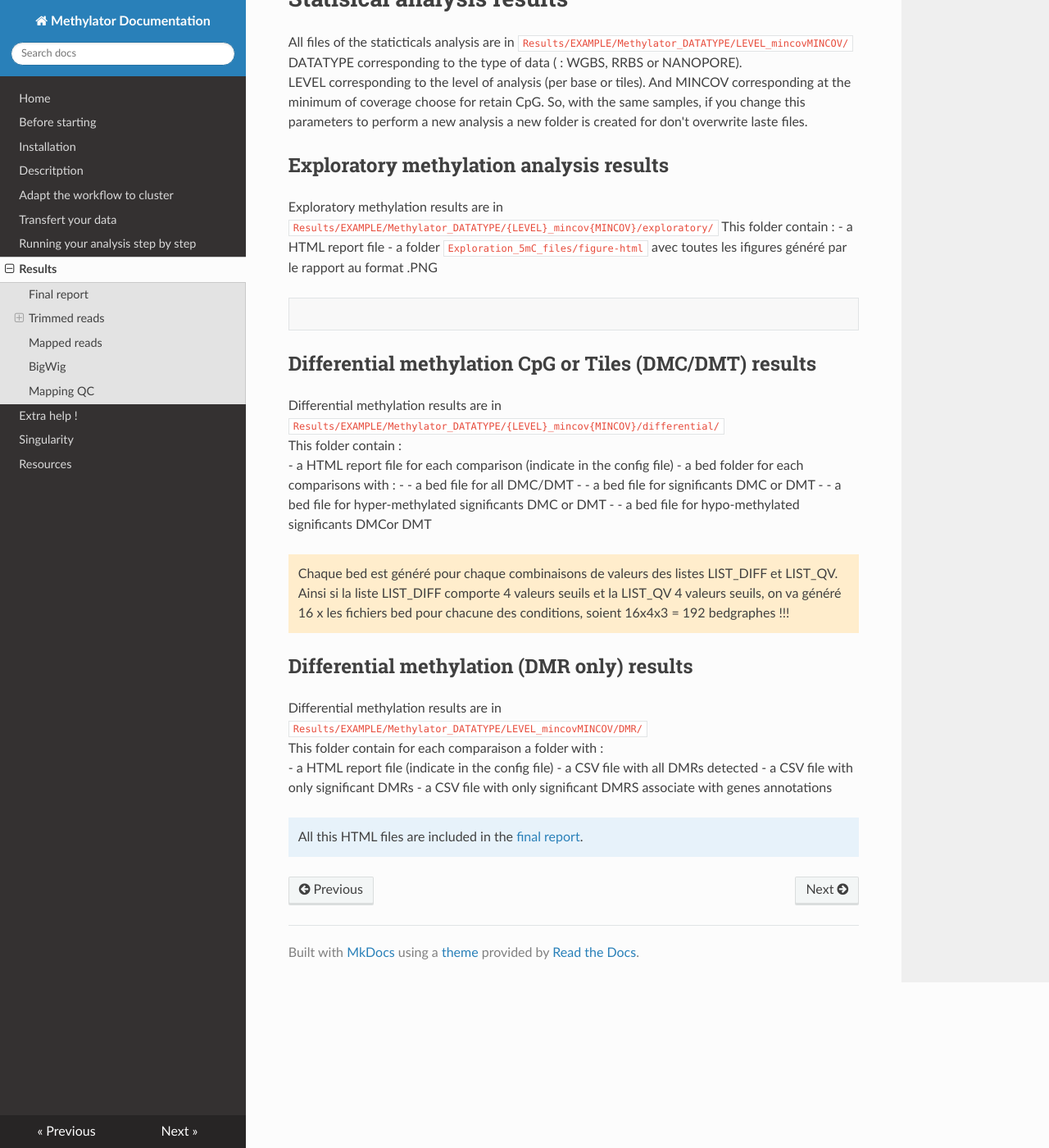
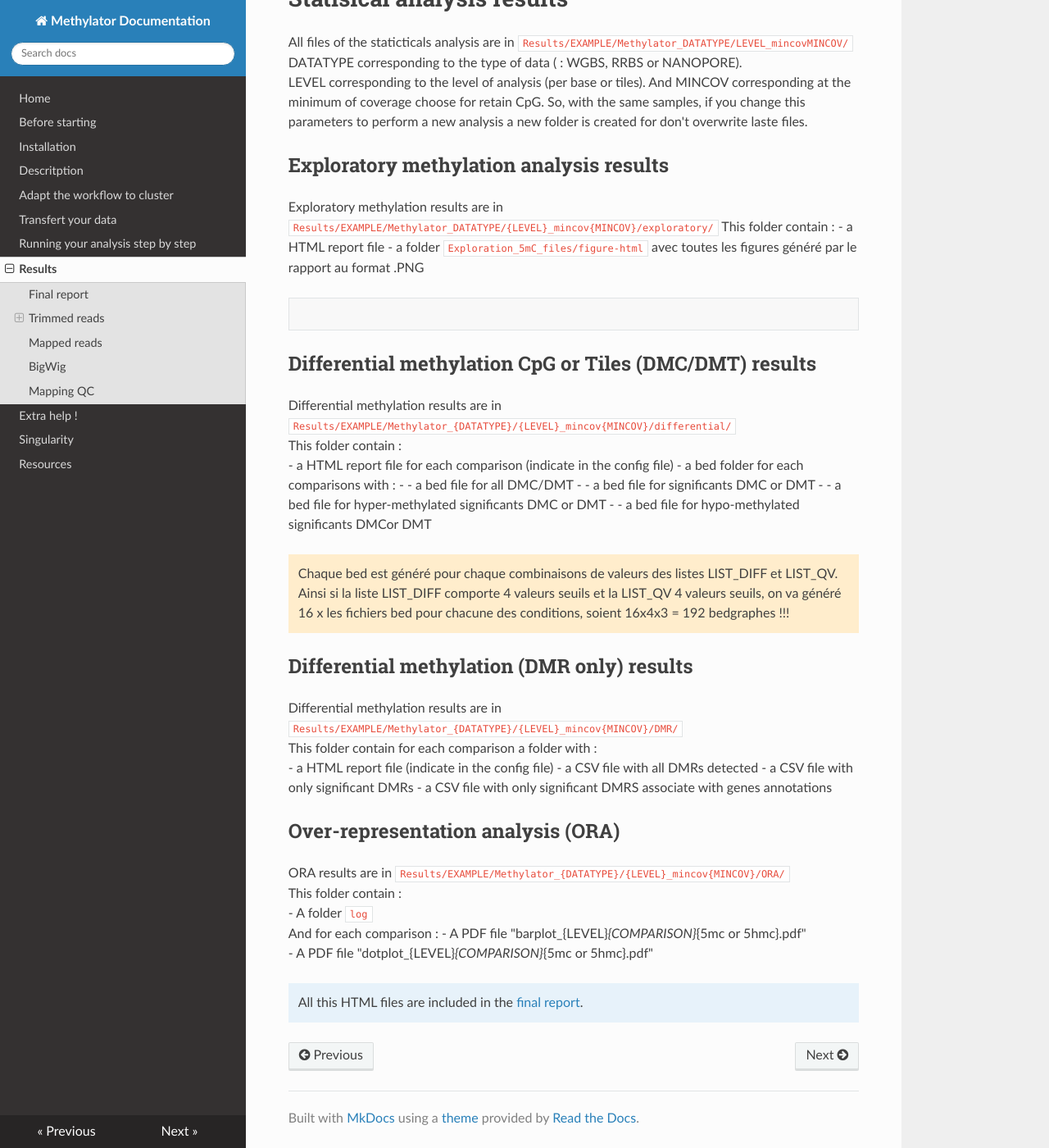
Before and after one commit to parisepigenetics/Methylator-Documentation, an MkDocs documentation site: the page built from docs/results.md, in a window 1280 px wide and 1400 px high, scrolled down 4823 px. Shown: the whole window at 82% size. Built offline with MkDocs 1.6.1, drawn with Linux system fonts in a browser that asks for light colours; nearby versions of some CDN libraries.

Commit message:
Update results.md

````diff
--- a/docs/results.md
+++ b/docs/results.md
@@ -225,14 +225,14 @@ So, with the same samples, if you change this parameters to perform a new analys
 Exploratory methylation results are in `Results/EXAMPLE/Methylator_DATATYPE/{LEVEL}_mincov{MINCOV}/exploratory/`
 This folder contain :
 - a HTML report file
-- a folder `Exploration_5mC_files/figure-html` avec toutes les ifigures généré par le rapport au format .PNG
+- a folder `Exploration_5mC_files/figure-html` avec toutes les figures généré par le rapport au format .PNG
 ```
 
 ```
 
 ## Differential methylation CpG or Tiles (DMC/DMT) results
 
-Differential methylation results are in `Results/EXAMPLE/Methylator_DATATYPE/{LEVEL}_mincov{MINCOV}/differential/`
+Differential methylation results are in `Results/EXAMPLE/Methylator_{DATATYPE}/{LEVEL}_mincov{MINCOV}/differential/`
 This folder contain :
 - a HTML report file for each comparison (indicate in the config file)
 - a bed folder for each comparisons with :
@@ -248,12 +248,22 @@ This folder contain :
 
 ## Differential methylation (DMR only) results
 
-Differential methylation results are in `Results/EXAMPLE/Methylator_DATATYPE/LEVEL_mincovMINCOV/DMR/`
-This folder contain for each comparaison a folder with :
+Differential methylation results are in `Results/EXAMPLE/Methylator_{DATATYPE}/{LEVEL}_mincov{MINCOV}/DMR/`
+This folder contain for each comparison a folder with :
 - a HTML report file  (indicate in the config file)
 - a CSV file with all DMRs detected
 - a CSV file with only significant DMRs
 - a CSV file with only significant DMRS associate with genes annotations
 
+
+## Over-representation analysis (ORA)
+
+ORA results are in `Results/EXAMPLE/Methylator_{DATATYPE}/{LEVEL}_mincov{MINCOV}/ORA/`
+This folder contain :
+- A folder `log`
+And for each comparison :
+- A PDF file "barplot_{LEVEL}_{COMPARISON}_{5mc or 5hmc}.pdf"
+- A PDF file "dotplot_{LEVEL}_{COMPARISON}_{5mc or 5hmc}.pdf"
+
 !!! note ""
     All this HTML files are included in the [final report](#final-report).
````
